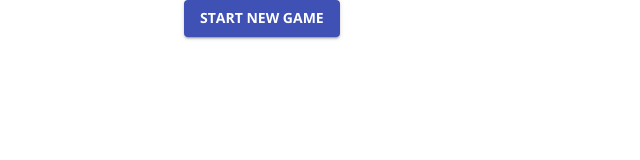
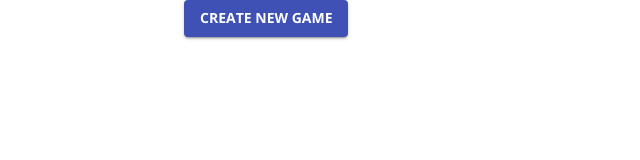
Before and after one commit to ajantsch/coathanger_abortions, a React app in the folder app/: page / in a window 1280 px wide. Shown: the top 160 px of the page, without its empty margins (0-640 px from the left). Built offline with nearby package versions, Linux system fonts and the light colour scheme.

Commit message:
start -> create

```diff
--- a/app/src/App.tsx
+++ b/app/src/App.tsx
@@ -9,7 +9,7 @@ import { Container } from "@material-ui/core";
 import socket from "socket.io-client";
 
 import Theme from "./Theme";
-import Start from "./components/Start";
+import Create from "./components/Create";
 import Game from "./components/Game";
 
 const { SOCKET_URL } = process.env;
@@ -30,7 +30,7 @@ class App extends React.Component {
           <Router>
             <Switch>
               <Route path="/" exact default>
-                <Start />
+                <Create />
               </Route>
               <Route path="/:game_id/">
                 <Game />
--- a/app/src/components/Start.tsx
+++ b/app/src/components/Create.tsx
@@ -4,10 +4,10 @@ import { withRouter, RouteComponentProps } from "react-router";
 
 import { GameService } from "../services";
 
-class Start extends React.PureComponent<RouteComponentProps, {}> {
+class Create extends React.PureComponent<RouteComponentProps, {}> {
   handleFormSubmit = async (event: React.FormEvent) => {
     event.preventDefault();
-    const game = await GameService.startGame();
+    const game = await GameService.createGame();
     if (game) {
       this.props.history.push(`/${game.id}`);
     }
@@ -17,11 +17,11 @@ class Start extends React.PureComponent<RouteComponentProps, {}> {
     return (
       <form onSubmit={this.handleFormSubmit}>
         <Button type="submit" variant="contained" color="primary">
-          Start new game
+          Create new game
         </Button>
       </form>
     );
   };
 }
 
-export default withRouter(Start);
+export default withRouter(Create);
--- /dev/null
+++ b/app/src/components/Start/index.ts
@@ -0,0 +1,3 @@
+import Start from "../Create";
+
+export { Start };
--- a/app/src/services/game.ts
+++ b/app/src/services/game.ts
@@ -12,7 +12,7 @@ export interface IPlayer {
   name: string;
 }
 
-const startGame = async () => {
+const createGame = async () => {
   return axios.post<IGame>(`${API_BASE_URL}/games`).then(res => res.data);
 };
 
@@ -26,4 +26,4 @@ const addGamePlayer = async (gameId: string, name: string) => {
     .then(res => res.data);
 };
 
-export default { startGame, getGame, addGamePlayer };
+export default { createGame, getGame, addGamePlayer };
```
